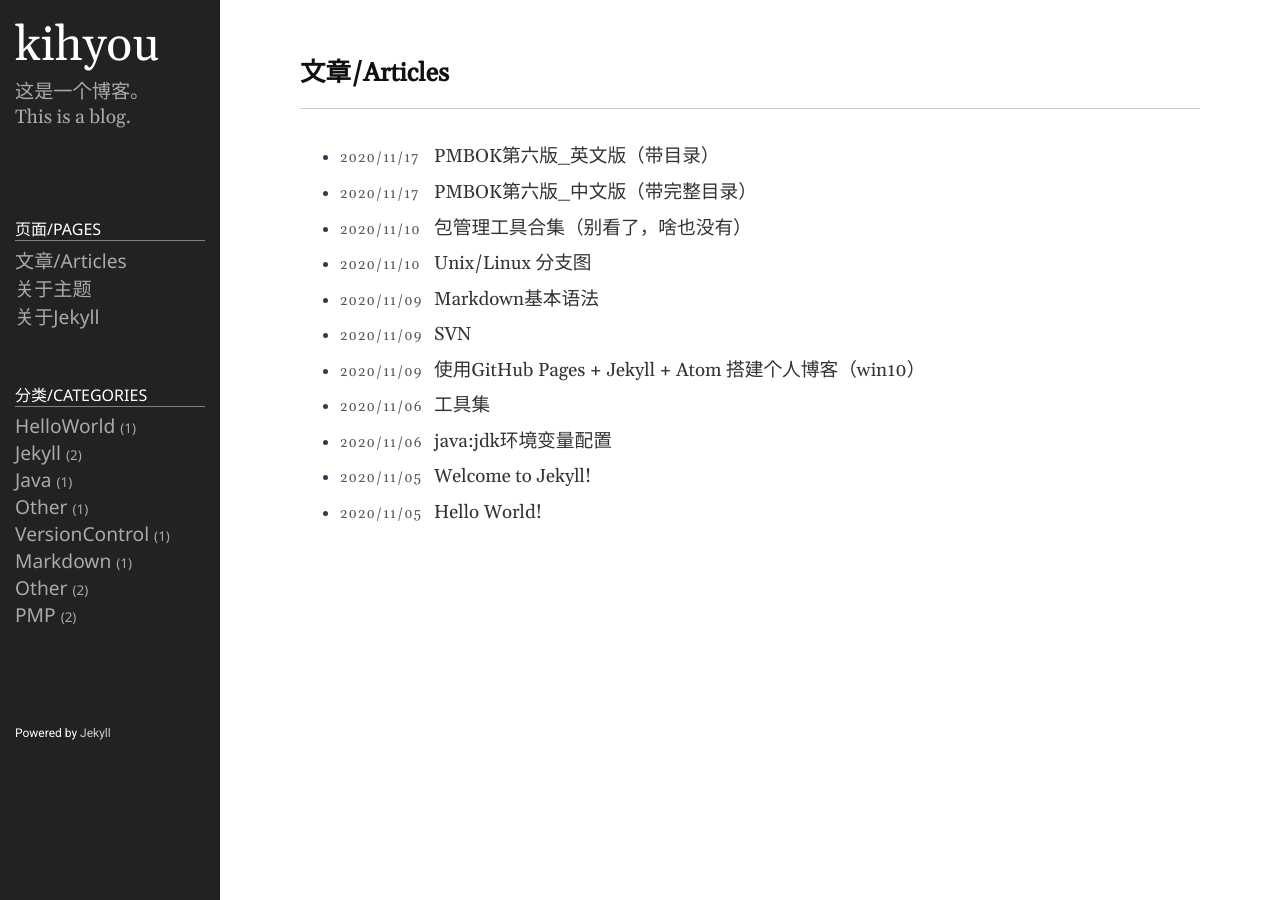
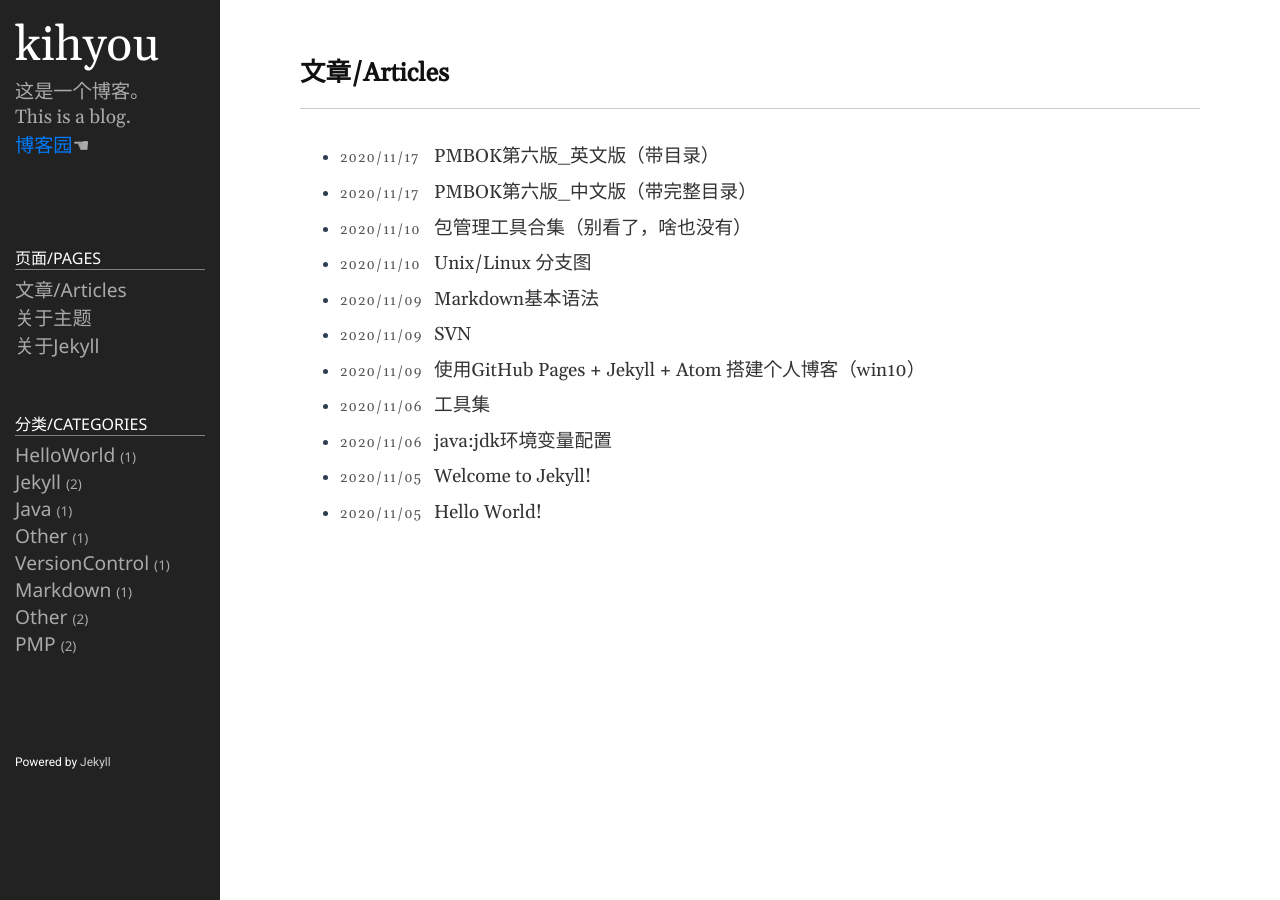
Before and after one commit to kihyou/kihyou, a Jekyll site: the page built from index.md, in a window 1280 px wide. Built offline with Jekyll 4.4.1, drawn with Linux system fonts in a browser that asks for light colours.

Commit message:
add link:cnblogs

```diff
--- a/_config.yml
+++ b/_config.yml
@@ -21,7 +21,11 @@
 title: kihyou
 email: none@none.com
 description: >- # this means to ignore newlines until "baseurl:"
-  这是一个博客。<br/>This is a blog.
+  这是一个博客。
+  <br/>
+  This is a blog.
+  <br/>
+  <a href="https://www.cnblogs.com/kihyou/">博客园</a>☚
 # baseurl: "/" # the subpath of your site, e.g. /blog
 # url: "http://ejjoo.github.io" # the base hostname & protocol for your site, e.g. http://example.com
 github_username: kihyou
```
